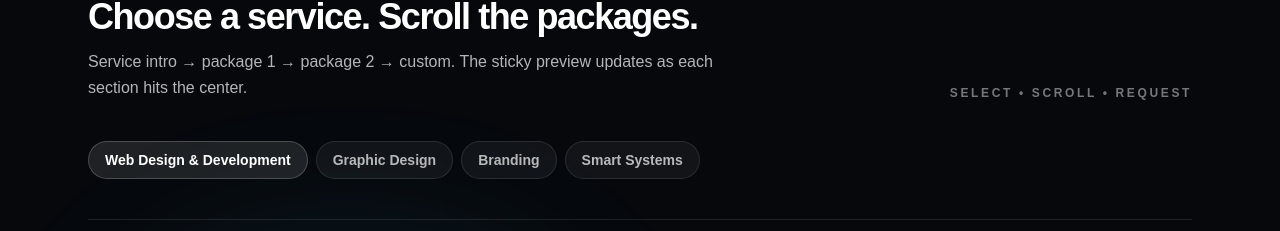
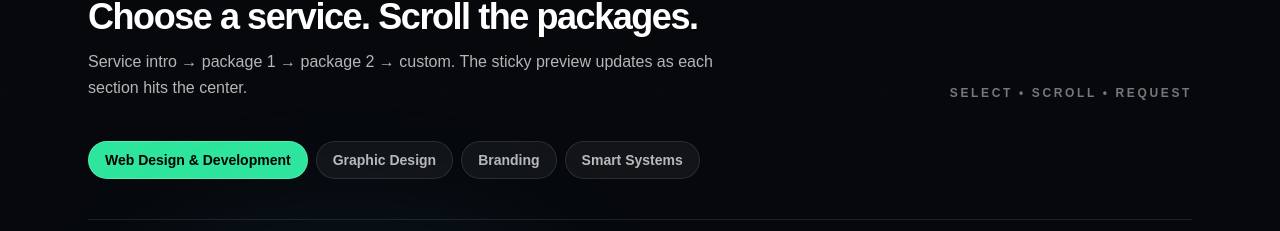
Before and after one commit to uhasihrproject-spec/Portfolio-website, a Next.js app: page / in a window 1280 px wide. Shown: the part 2096-2327 px from the top of the page. Built offline with nearby package versions, Linux system fonts and the light colour scheme.

Commit message:
Updated Buttons

```diff
--- a/components/sections/Services.tsx
+++ b/components/sections/Services.tsx
@@ -413,7 +413,7 @@ export default function ServicesPricingStickyScroll() {
                 className={cx(
                   "rounded-full px-4 py-2 text-sm font-semibold border transition",
                   is
-                    ? "border-white/20 bg-white/10 text-white"
+                    ? "border-white/20 bg-[var(--mint)] text-black"
                     : "border-white/10 bg-white/5 text-white/70 hover:bg-white/10 hover:text-white"
                 )}
               >
```
